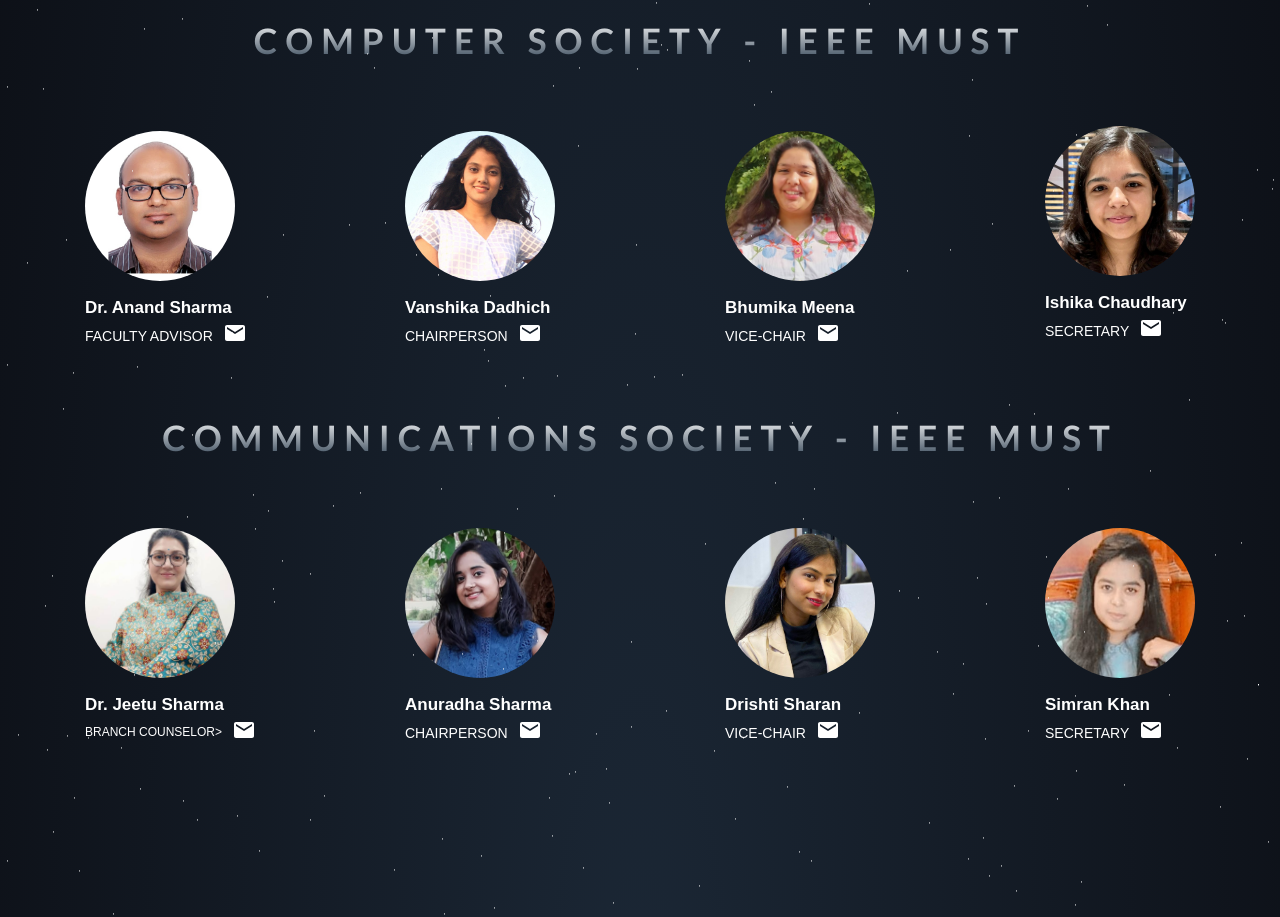
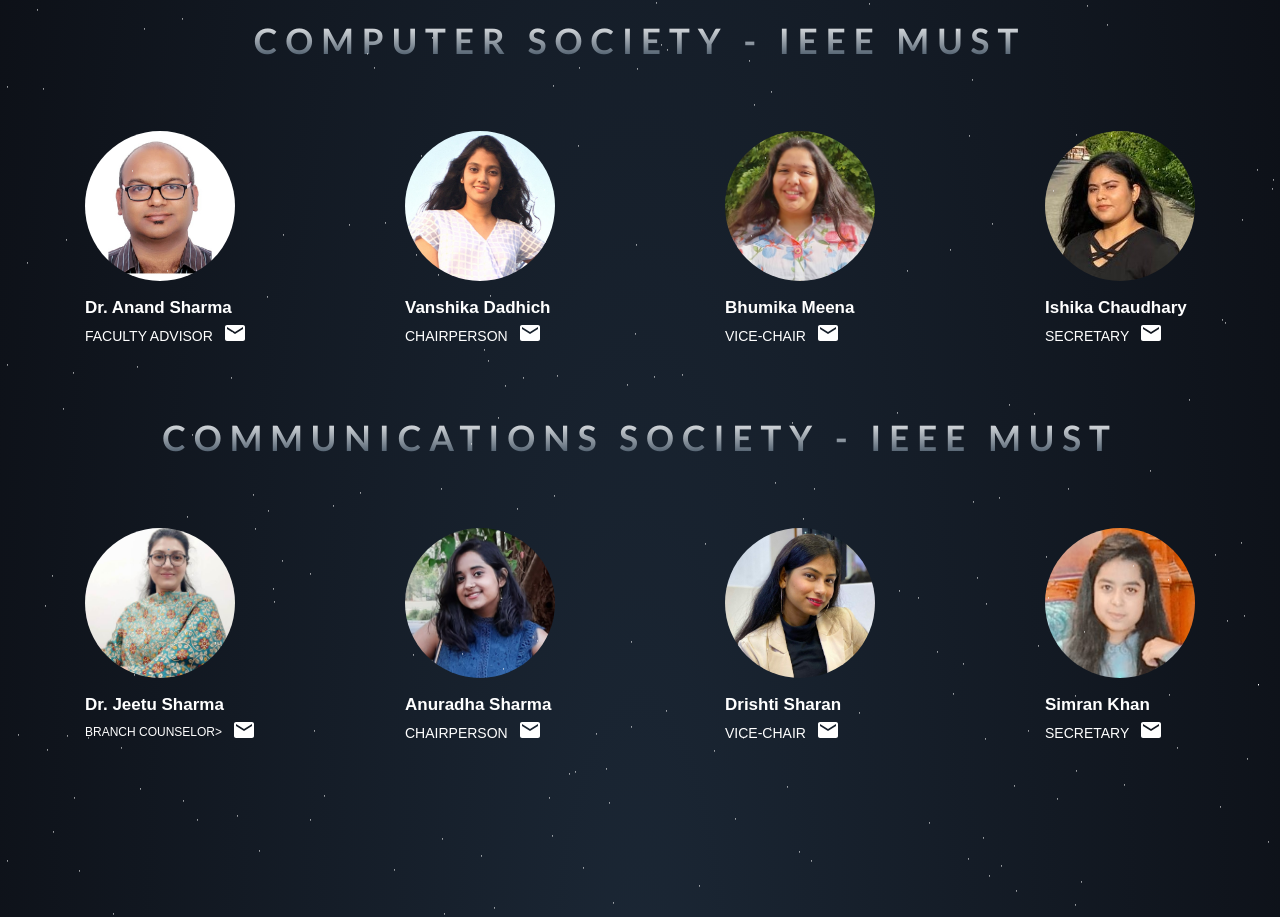
Before and after one commit to ritika728/Fest_Website, a React (Create React App) app: page /contact in a window 1280 px wide. Shown: the part 1369-2286 px from the top of the page. Built offline with nearby package versions, Linux system fonts and the light colour scheme.

Commit message:
secretary photo

```diff
--- a/src/components/contact/contact.css
+++ b/src/components/contact/contact.css
@@ -137,6 +137,22 @@
     border-radius: 50%;
     background-size: 50%;
     margin-top: 30px;
+
+}
+.person-image18 {
+
+  background-image: url(../assests/ishika.jpeg);
+  background-repeat: no-repeat;
+  background-size: cover !important;
+  background-position: center;
+  background-repeat: no-repeat;
+  margin: 0 auto;
+  transition: transform .3s;
+  width: 100%;
+  height: 100%;
+  border-radius: 50%;
+  background-size: 50%;
+  margin-top: 30px;
 
 }
 .person-image4 {
--- a/src/components/contact/contact.jsx
+++ b/src/components/contact/contact.jsx
@@ -209,7 +209,7 @@
 				</div>
 				<div className="team">
 					<div className="single-person">
-						<div className="person-image2">
+						<div className="person-image18">
 						</div>
 						<div className="person-info">
 							<h3 class="full-name">Ishika Chaudhary</h3>
```
Also changed, not shown: src/components/assests/ishika.jpeg (added).
